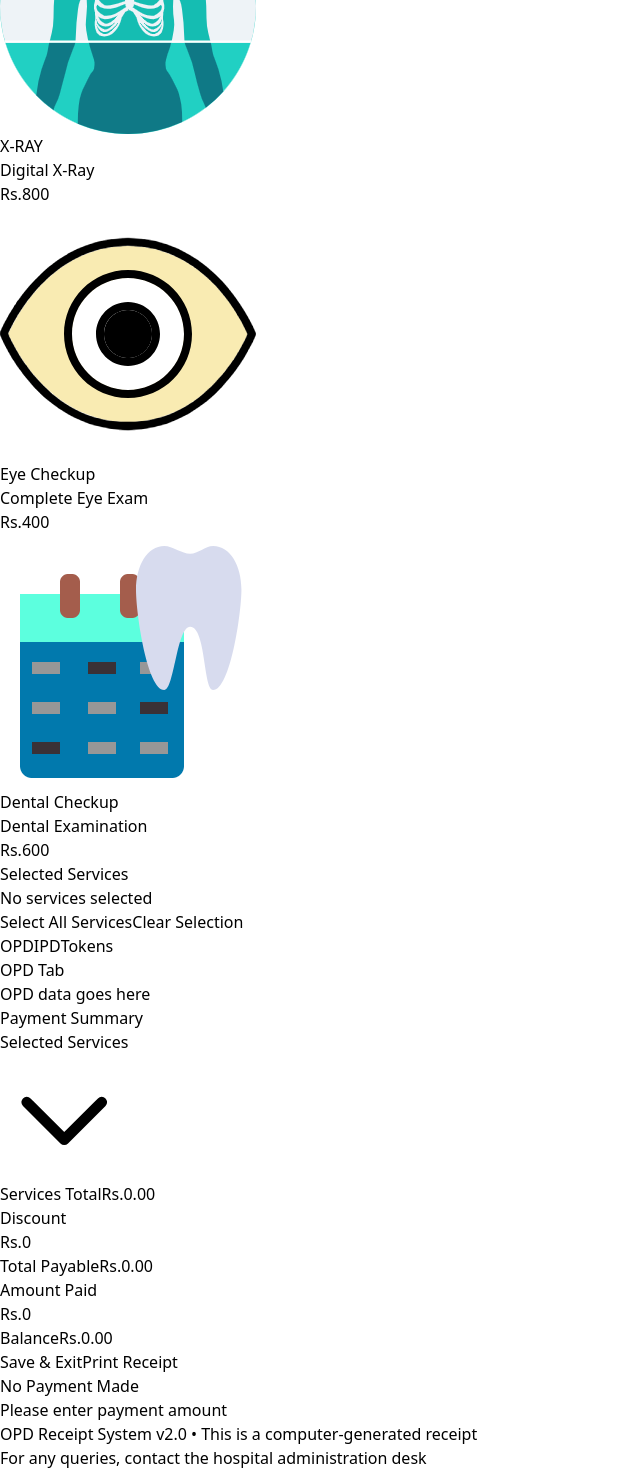
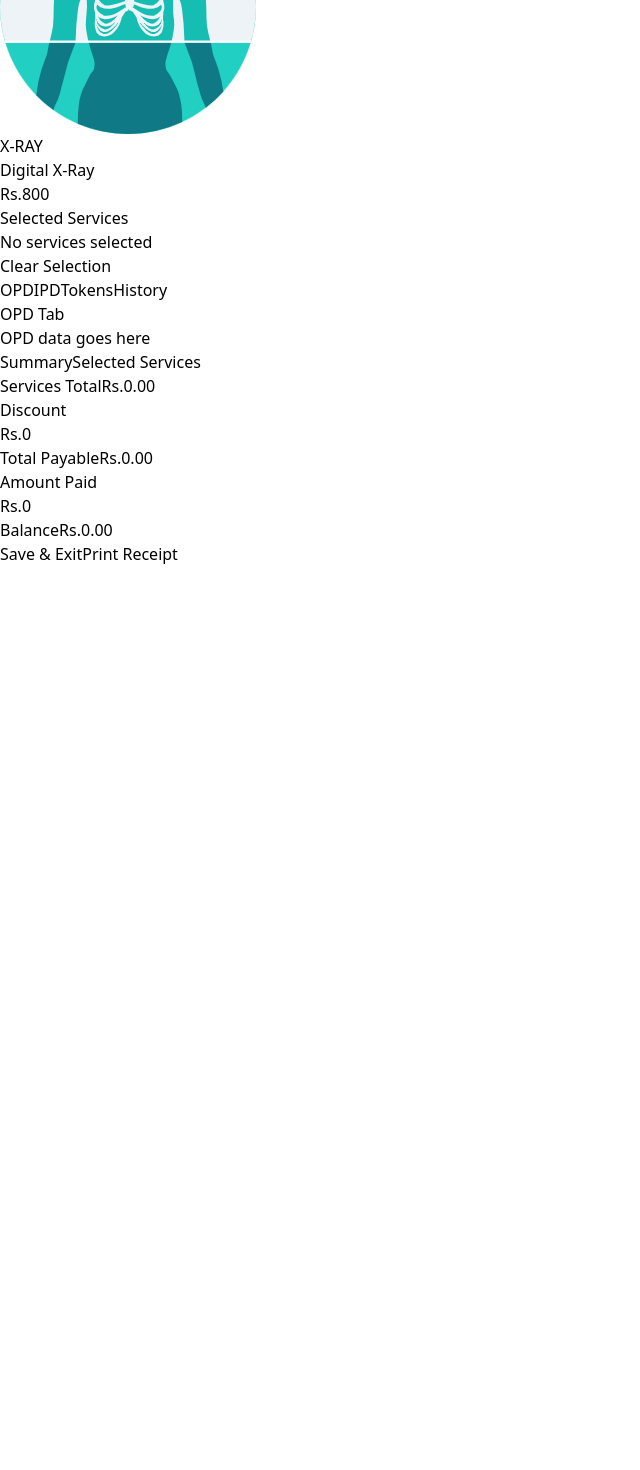
Before and after one commit to Rana-Muhammad-Anas/Receipt-Task-21-1-2026, a React (Vite) app: page / in a window 1280 px wide. Shown: the part 3218-4688 px from the top of the page, without its empty margins (0-640 px from the left). After the commit the page ends 3784 px from the top, so only its background shows below. Built offline with nearby package versions, Linux system fonts and the light colour scheme.

Commit message:
changes and modifications

```diff
--- a/src/Receipt/Receipt.jsx
+++ b/src/Receipt/Receipt.jsx
@@ -4,8 +4,6 @@ import consulting from "../../public/consulting.png";
 import laboratory from "../../public/laboratory.png";
 import xray from "../../public/xray.png";
 import mri from "../../public/mri.png";
-import eye from "../../public/eye.png";
-import teeth from "../../public/teeth.png";
 
 const Receipt = () => {
   const [activeTab, setActiveTab] = useState('OPD');
@@ -17,6 +15,8 @@ const Receipt = () => {
     return () => clearInterval(timer);
   }, []);
 
+
+  const [activeSummary, setActiveSummary] = useState('Summary')
   const [payment, setPayment] = useState(0);
   const [errors, setErrors] = useState({}); // State for validation errors
   const [receiptNo, setReceiptNo] = useState(""); // State for receipt number
@@ -31,8 +31,6 @@ const Receipt = () => {
     { id: 3, name: "MRI", selected: false, price: 2500, description: "Full Body MRI", icon: mri },
     { id: 4, name: "Consultation", selected: false, price: 500, description: "Doctor Consultation", icon: consulting },
     { id: 5, name: "X-RAY", selected: false, price: 800, description: "Digital X-Ray", icon: xray },
-    { id: 6, name: "Eye Checkup", selected: false, price: 400, description: "Complete Eye Exam", icon: eye },
-    { id: 7, name: "Dental Checkup", selected: false, price: 600, description: "Dental Examination", icon: teeth },
   ];
 
   const [services, setServices] = useState(initialServices);
@@ -53,8 +51,6 @@ const Receipt = () => {
   const discountedAmount = totalAmount - discount;
   const paymentNum = parseInt(payment) || 0;
   const balance = discountedAmount - paymentNum;
-  const isOverpaid = balance < 0;
-  const returnAmount = isOverpaid ? Math.abs(balance) : 0;
 
   // Filter services based on search term
   const filteredServices = searchTerm.trim() === ""
@@ -95,10 +91,18 @@ const Receipt = () => {
       setErrors({ ...errors, [name]: null });
     }
   };
-  const handleToggle = () => {
-    setIsOpen(!isOpen);
+
+  const handleDeleteService = (serviceId) => {
+    // Update selectedServices
+    setSelectedServices(prev => prev.filter(service => service.id !== serviceId));
+
+    // Also update the main services array to unselect it
+    setServices(prevServices =>
+      prevServices.map(service =>
+        service.id === serviceId ? { ...service, selected: false } : service
+      )
+    );
   };
-
   const handleReceiptNoChange = (e) => {
     setReceiptNo(e.target.value);
     if (errors.receiptNo) {
@@ -363,7 +367,7 @@ const Receipt = () => {
                       {errors.city && <p className="text-red-500 text-xs mt-1">{errors.city}</p>}
                     </div>
                   </div>
-                  <div className="grid grid-cols-4 gap-2">
+                  <div className="grid grid-cols-2 gap-2">
                     <div>
                       <label className="block text-sm font-medium text-gray-700 print:text-black">
                         Panel <span className="text-red-500">*</span>
@@ -569,17 +573,6 @@ const Receipt = () => {
               {/* Action Buttons */}
               <div className="flex flex-wrap gap-2 sm:gap-3 mt-4 print:hidden">
                 <button
-                  className="px-4 py-2 bg-gradient-to-r from-blue-600 to-blue-700 text-white font-medium rounded-lg hover:from-blue-700 hover:to-blue-800 transition-all duration-200 text-sm shadow-md hover:shadow-lg active:shadow-sm"
-                  onClick={() => {
-                    setServices(services.map((s) => ({ ...s, selected: true })));
-                    if (errors.services) {
-                      setErrors({ ...errors, services: null });
-                    }
-                  }}
-                >
-                  Select All Services
-                </button>
-                <button
                   className="px-4 py-2 bg-gradient-to-r from-gray-100 to-gray-200 text-gray-800 font-medium rounded-lg hover:from-gray-200 hover:to-gray-300 transition-all duration-200 text-sm shadow-md hover:shadow-lg active:shadow-sm border border-gray-300"
                   onClick={() => {
                     setServices(services.map((s) => ({ ...s, selected: false })));
@@ -604,11 +597,11 @@ const Receipt = () => {
 
           {/* Right Column - Payment Summary */}
           <div className="space-y-4 sm:space-y-5 md:space-y-6 print:space-y-4">
-            <div className="max-h-[calc(100vh-100px)] overflow-y-auto bg-white p-4 rounded-xl sm:rounded-2xl">
+            <div className="h-[calc(65vh-100px)] overflow-y-auto bg-white p-4 rounded-xl sm:rounded-2xl">
               <div className=" mx-auto bg-blue-100 px-3 py-5 rounded">
                 {/* Tabs */}
                 <div className="flex space-x-1 border-b mb-6">
-                  {['OPD', 'IPD', 'Tokens'].map((tab) => (
+                  {['OPD', 'IPD', 'Tokens', 'History'].map((tab) => (
                     <button
                       key={tab}
                       onClick={() => setActiveTab(tab)}
@@ -644,132 +637,37 @@ const Receipt = () => {
                       {/* Add your Tokens data table or content here */}
                     </div>
                   )}
+                  {activeTab === 'History' && (
+                    <div>
+                      <h2 className="text-lg font-semibold mb-4">History Tab</h2>
+                      <p className="text-gray-600">History data goes here</p>
+                      {/* Add your Tokens data table or content here */}
+                    </div>
+                  )}
                 </div>
               </div>
             </div>
             {/* Payment Summary Card */}
             <div className="bg-white rounded-xl sm:rounded-2xl shadow-lg p-4 sm:p-6 sticky top-4 print:static print:shadow-none print:border print:p-4">
-              {/* <div className="flex justify-between">
-                <h3 className="text-xl font-bold text-gray-800 mb-4 sm:mb-6 print:text-black print:mb-3">
-                  Payment Summary
-                </h3>
-                <button className="text-green-800" onClick={handleToggle}> Selected Services </button>
-                {isOpen ? <div>
-                  <div className="mb-4 sm:mb-6 print:mb-3">
-                    <div className="max-h-40 sm:max-h-50 overflow-y-auto">
-                      {selectedServices.length > 0 ? (
-                        <div className="space-y-1 sm:space-y-2">
-                          {selectedServices.map((service, index) => (
-                            <div
-                              key={service.id}
-                              className="flex justify-between items-center py-2 border-b border-gray-100 text-sm sm:text-base print:text-sm"
+
+              <div className="flex space-x-1 border-b mb-6">
+                {['Summary', 'Selected Services'].map((tab) => (
+                  <button
+                    key={tab}
+                    onClick={() => setActiveSummary(tab)}
+                    className={`px-4 py-2 font-medium ${activeSummary === tab ? 'border-b-2  border-blue-500 text-blue-800' : 'text-gray-500'}`}
                   >
-                              <div className="truncate max-w-[60%]">
-                                <span className="ml-2 text-xs text-gray-500 px-2">
-                                  #{index + 1}
-                                </span>
-                                <span className="font-medium text-gray-800">
-                                  {service.name}
-                                </span>
-                              </div>
-                              <span className="font-medium whitespace-nowrap">Rs.{service.price}</span>
-                            </div>
+                    {tab}
+                  </button>
                 ))}
               </div>
-                      ) : (
-                        <div className="text-center py-4 text-gray-500 text-sm sm:text-base">
-                          No services selected
-                        </div>
-                      )}
-                    </div>
-                  </div>
-                </div> : ""}
-             </div> */}
 
+              {/* Content */}
+              <div className="bg-white rounded-lg shadow p-4 h-[calc(42vh-100px)] overflow-y-auto">
+                {activeSummary === 'Summary' && (
+                  <div className="flex justify-center mb-4">
 
-
-
-
-
-<div className="flex justify-between items-start mb-4">
-  <h3 className="text-xl font-bold text-gray-800 sm:mb-6 print:text-black print:mb-3">
-    Payment Summary
-  </h3>
-
-  <div className="relative">
-    {/* Toggle Button */}
-    <button
-      onClick={handleToggle}
-      className="flex items-center gap-2 px-4 py-2 bg-green-50 hover:bg-green-100 text-green-700 font-medium text-xs rounded-lg border border-green-200 shadow-sm transition-all duration-200 hover:shadow active:scale-95"
-    >
-      <span>Selected Services</span>
-      <svg
-        className={`w-4 h-4 transition-transform duration-200 ${isOpen ? 'rotate-180' : ''}`}
-        fill="none"
-        stroke="currentColor"
-        viewBox="0 0 24 24"
-      >
-        <path strokeLinecap="round" strokeLinejoin="round" strokeWidth="2" d="M19 9l-7 7-7-7" />
-      </svg>
-    </button>
-
-    {/* Dropdown Content */}
-    {isOpen && (
-      <div className="absolute right-0 mt-2 w-80 bg-white rounded-lg shadow-xl border border-gray-200 z-50 animate-fadeIn">
-        <div className="p-3 border-b border-gray-100">
-          <h4 className="font-semibold text-gray-800">Selected Services List</h4>
-        </div>
-
-        <div className="max-h-64 overflow-y-auto p-2">
-          {selectedServices.length > 0 ? (
-            <div className="space-y-2">
-              {selectedServices.map((service, index) => (
-                <div
-                  key={service.id}
-                  className="flex justify-between items-center p-3 bg-gray-50 rounded-lg hover:bg-blue-50 transition-colors"
-                >
-                  <div className="flex items-center min-w-0">
-                    <span className="text-xs font-medium bg-blue-100 text-blue-800 rounded-full w-6 h-6 flex items-center justify-center mr-3">
-                      {index + 1}
-                    </span>
-                    <span className="font-medium text-gray-800 truncate">
-                      {service.name}
-                    </span>
-                  </div>
-                  <span className="font-semibold text-gray-900 whitespace-nowrap ml-2">
-                    Rs.{service.price}
-                  </span>
-                </div>
-              ))}
-            </div>
-          ) : (
-            <div className="text-center py-8">
-              <svg className="w-12 h-12 text-gray-300 mx-auto mb-3" fill="none" stroke="currentColor" viewBox="0 0 24 24">
-                <path strokeLinecap="round" strokeLinejoin="round" strokeWidth="1.5" d="M9 5H7a2 2 0 00-2 2v12a2 2 0 002 2h10a2 2 0 002-2V7a2 2 0 00-2-2h-2M9 5a2 2 0 002 2h2a2 2 0 002-2M9 5a2 2 0 012-2h2a2 2 0 012 2" />
-              </svg>
-              <p className="text-gray-500 text-sm">No services selected</p>
-            </div>
-          )}
-        </div>
-
-        {selectedServices.length > 0 && (
-          <div className="p-3 bg-gray-50 border-t border-gray-200 rounded-b-lg">
-            <div className="flex justify-between items-center text-sm">
-              <span className="text-gray-700">Total Items: {selectedServices.length}</span>
-              <span className="font-bold text-gray-900">
-                Total: Rs.{totalAmount.toFixed(2)}
-              </span>
-            </div>
-          </div>
-        )}
-      </div>
-    )}
-  </div>
-</div>
-
-
-              {/* Amount Calculation */}
-              <div className="space-y-3 sm:space-y-4 mb-4 sm:mb-6 print:space-y-3">
+                    <div className="space-y-3 sm:space-y-4 print:space-y-3">
                       <div className="flex justify-between items-center text-sm sm:text-base">
                         <span className="text-gray-700">Services Total</span>
                         <span className="font-medium">Rs.{totalAmount.toFixed(2)}</span>
@@ -819,18 +717,88 @@ const Receipt = () => {
                           Rs.{Math.abs(balance).toFixed(2)}
                         </span>
                       </div>
+                    </div>
+                  </div>
+                )}
 
-                {/* Return Payment (only shown when overpaid) */}
-                {isOverpaid && (
-                  <div className="flex justify-between items-center pt-3 sm:pt-4 border-t border-gray-300 text-sm sm:text-base">
-                    <span className="text-gray-700">Return Payment</span>
-                    <span className="font-bold text-red-600">Rs.{returnAmount.toFixed(2)}</span>
+
+
+                {activeSummary === 'Selected Services' && (
+
+                  <>
+                    <div className="p-3 border-b border-gray-100">
+                      <h4 className="font-semibold text-gray-800">Selected Services List </h4>
+                    </div>
+
+                    <div className="max-h-50  p-2">
+                      {selectedServices.length > 0 ? (
+                        <div className="space-y-2">
+                          {selectedServices.map((service, index) => (
+                            <div
+                              key={service.id}
+                              className="flex justify-between items-center p-3 bg-gray-50 rounded-lg hover:bg-blue-50 transition-colors"
+                            >
+                              <div className="flex items-center min-w-0">
+                                <span className="text-xs font-medium bg-blue-100 text-blue-800 rounded-full w-6 h-6 flex items-center justify-center mr-3">
+                                  {index + 1}
+                                </span>
+                                <span className="font-medium text-gray-800 truncate">
+                                  {service.name}
+                                </span>
+                              </div>
+
+                                  {/* Remove button for selected services */}
+                              <button onClick={() => handleDeleteService(service.id)}> <svg
+                                className="w-5 h-5 text-red-400"
+                                fill="none"
+                                stroke="currentColor"
+                                viewBox="0 0 24 24"
+                              >
+                                <path
+                                  strokeLinecap="round"
+                                  strokeLinejoin="round"
+                                  strokeWidth="2"
+                                  d="M19 7l-.867 12.142A2 2 0 0116.138 21H7.862a2 2 0 01-1.995-1.858L5 7m5 4v6m4-6v6m1-10V4a1 1 0 00-1-1h-4a1 1 0 00-1 1v3M4 7h16"
+                                />
+                              </svg>
+                              </button>
+                            </div>
+                          ))}
+                        </div>
+                      ) : (
+                        <div className="text-center py-8">
+                          <svg className="w-12 h-12 text-gray-300 mx-auto mb-3" fill="none" stroke="currentColor" viewBox="0 0 24 24">
+                            <path strokeLinecap="round" strokeLinejoin="round" strokeWidth="1.5" d="M9 5H7a2 2 0 00-2 2v12a2 2 0 002 2h10a2 2 0 002-2V7a2 2 0 00-2-2h-2M9 5a2 2 0 002 2h2a2 2 0 002-2M9 5a2 2 0 012-2h2a2 2 0 012 2" />
+                          </svg>
+                          <p className="text-gray-500 text-sm">No services selected</p>
                         </div>
                       )}
                     </div>
+                    {/* Amount Calculation */}
+                    {selectedServices.length > 0 && (
+                      <div className="p-3 bg-gray-50 border-t border-gray-200 rounded-b-lg">
+                        <div className="flex justify-between items-center text-sm">
+                          <span className="text-gray-700">Total Items: {selectedServices.length}</span>
+                          <span className="font-bold text-gray-900">
+                            Total: Rs.{totalAmount.toFixed(2)}
+                          </span>
+                        </div>
+                      </div>
+                    )}
+
+
+                  </>
+                )}
+              </div>
+
+
+
+
+
+
 
               {/* Action Buttons */}
-              <div className="grid grid-cols-2 gap-2 print:hidden">
+              <div className="grid grid-cols-2 gap-2 py-4 print:hidden">
                 <button
                   className="w-full py-2 px-3
                bg-gray-100 text-gray-800 font-medium rounded-lg
@@ -876,51 +844,9 @@ const Receipt = () => {
                 }
                 return null;
               })()}
-              {/* Receipt Status */}
-              <div className={`mt-4 sm:mt-6 p-3 sm:p-4 rounded-lg border ${paymentNum === 0 ? 'bg-gray-50 border-gray-200' :
-                isOverpaid ? 'bg-yellow-50 border-yellow-200' :
-                  balance === 0 ? 'bg-green-50 border-green-200' :
-                    'bg-orange-50 border-orange-200'
-                } print:p-3`}>
-                <div className="flex items-center">
-                  <div className={`w-2 h-2 sm:w-3 sm:h-3 rounded-full mr-2 sm:mr-3 ${paymentNum === 0 ? 'bg-gray-400' :
-                    isOverpaid ? 'bg-yellow-500' :
-                      balance === 0 ? 'bg-green-500' :
-                        'bg-orange-500'
-                    }`}></div>
-                  <div>
-                    <div className={`font-medium text-sm sm:text-base print:text-sm ${paymentNum === 0 ? 'text-gray-800' :
-                      isOverpaid ? 'text-yellow-800' :
-                        balance === 0 ? 'text-green-800' :
-                          'text-orange-800'
-                      }`}>
-                      {paymentNum === 0 ? 'No Payment Made' :
-                        isOverpaid ? `Overpaid - Return Rs.${returnAmount.toFixed(2)}` :
-                          balance === 0 ? 'Fully Paid' :
-                            `Partially Paid - Due: Rs.${balance.toFixed(2)}`}
-                    </div>
-                    <div className={`text-xs print:text-xs ${paymentNum === 0 ? 'text-gray-700' :
-                      isOverpaid ? 'text-yellow-700' :
-                        balance === 0 ? 'text-green-700' :
-                          'text-orange-700'
-                      }`}>
-                      {paymentNum === 0 ? 'Please enter payment amount' :
-                        isOverpaid ? 'Patient needs to receive return payment' :
-                          balance === 0 ? 'All services have been processed' :
-                            `Remaining balance to be paid: Rs.${balance.toFixed(2)}`}
             </div>
           </div>
         </div>
-              </div>
-            </div>
-          </div>
-        </div>
-
-        {/* Footer */}
-        <footer className="mt-6 sm:mt-8 text-center text-gray-600 text-xs sm:text-sm print:mt-4 print:text-xs print:text-black">
-          <p>OPD Receipt System v2.0 • This is a computer-generated receipt</p>
-          <p className="mt-1">For any queries, contact the hospital administration desk</p>
-        </footer>
       </div>
     </div>
   );
```
Lines whose indentation alone changed are shown as unchanged.
